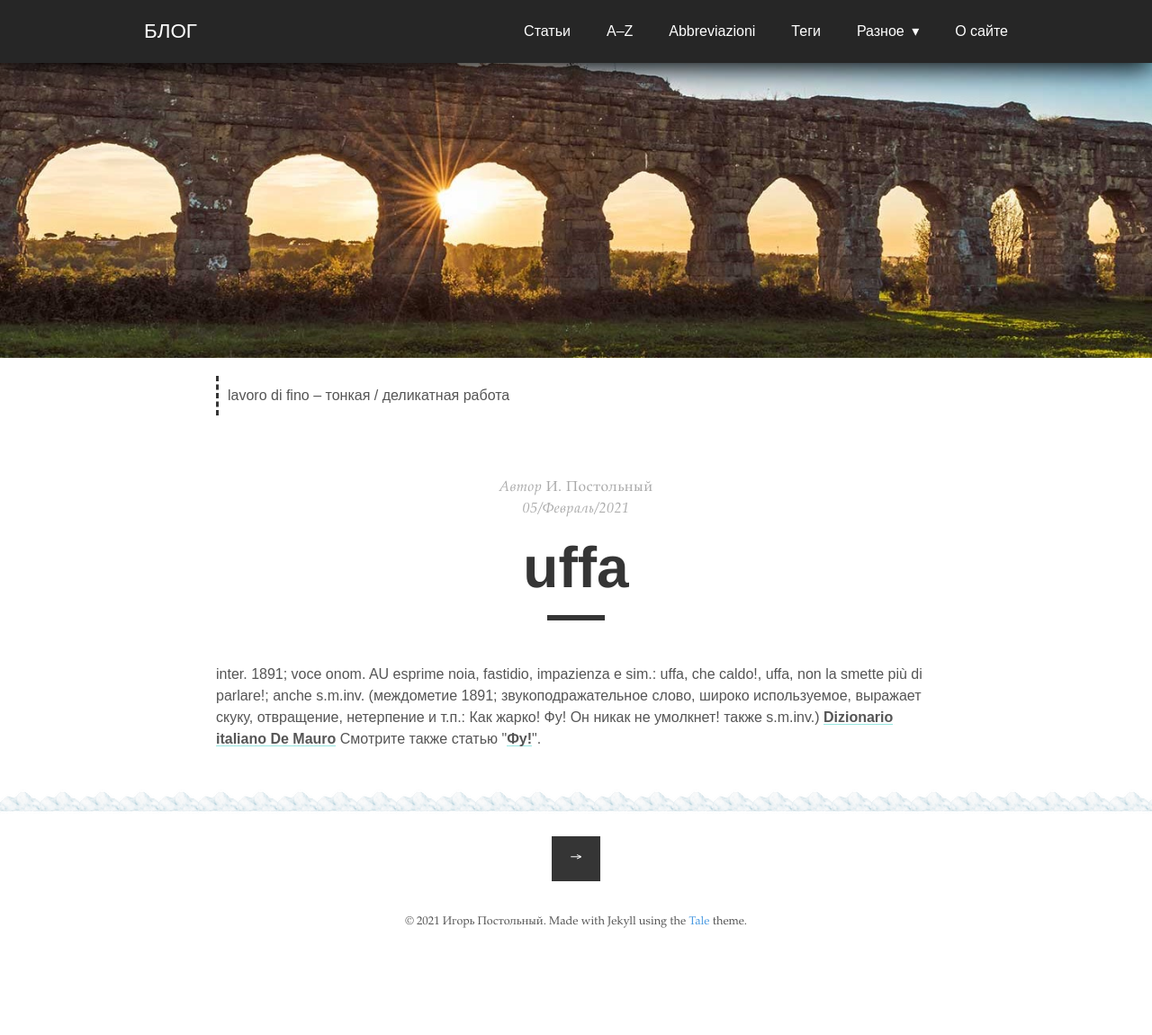
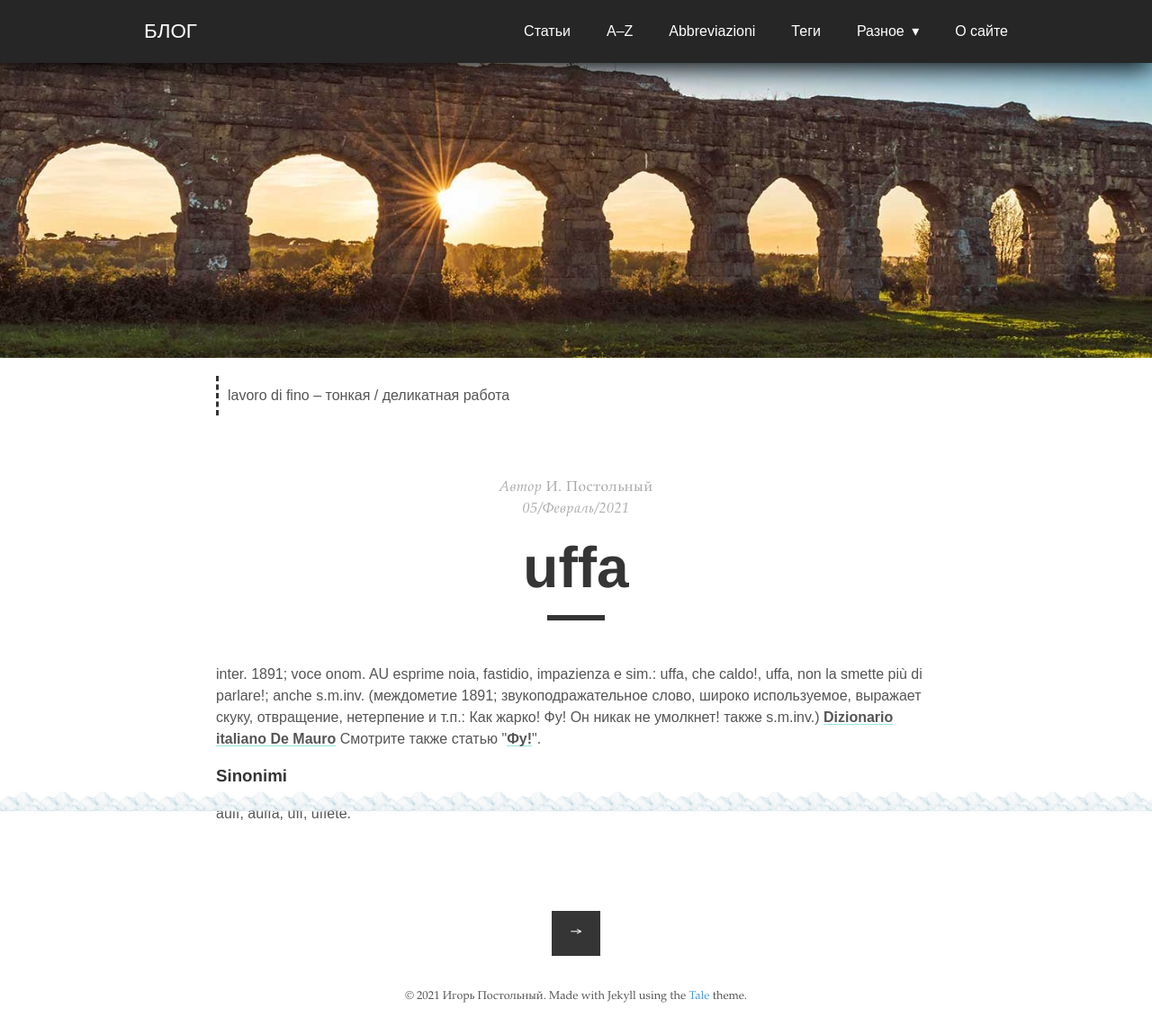
Before and after one commit to postolny/postolny.github.io, a Jekyll site: the page built from _posts/2021-02-05-uffa.md, in a window 1280 px wide. Shown: the whole page at 90% size. Built offline with Jekyll 4.4.1, drawn with Linux system fonts in a browser that asks for light colours; nearby versions of some CDN libraries; before the commit the page ends 1068 px from its top, so only the background shows below that.

Commit message:
Add files via upload

```diff
--- a/_posts/2021-02-05-uffa.md
+++ b/_posts/2021-02-05-uffa.md
@@ -9,3 +9,7 @@ tags:
 ---
 
 inter. 1891; voce onom. AU esprime noia, fastidio, impazienza e sim.: uffa, che caldo!, uffa, non la smette più di parlare!; anche s.m.inv. (междометие 1891; звукоподражательное слово, широко используемое, выражает скуку, отвращение, нетерпение и т.п.: Как жарко! Фу! Он никак не умолкнет! также s.m.inv.) [Dizionario italiano De Mauro](https://dizionario.internazionale.it/parola/uffa) Смотрите также статью "[Фу!]({{ site.baseurl }}/2021-02-05/uff)".
+
+### Sinonimi
+
+auff, auffa, uff, uffete.
```
